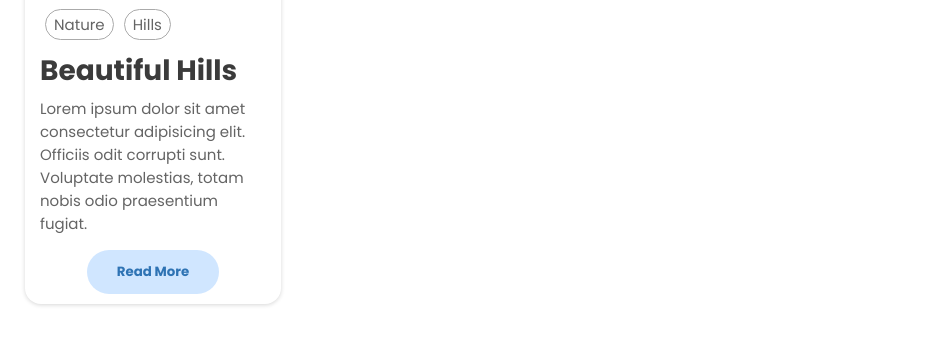
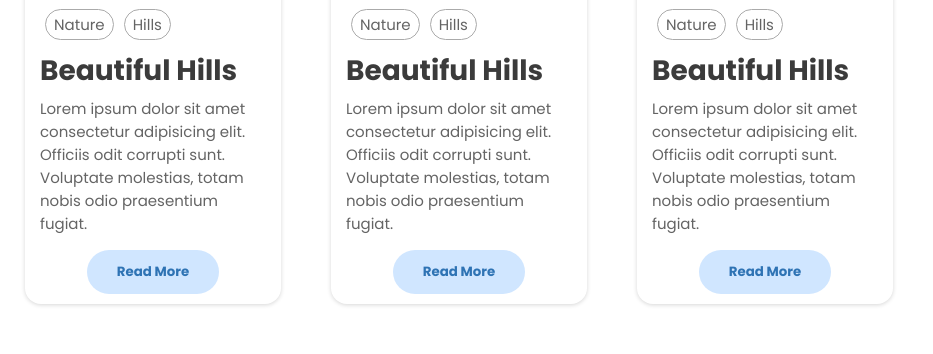
Before and after one commit to Sagnik-23/Dream_list, a Flask app: page / in a window 1280 px wide. Shown: the part 787-1141 px from the top of the page, without its empty margins (0-933 px from the left). Run offline with Flask 3, Linux system fonts and the light colour scheme.

Commit message:
designed the cards

```diff
--- a/static/css/home.css
+++ b/static/css/home.css
@@ -149,6 +149,10 @@
     margin: 0 45px;
 }
 
+.cards{
+    display: flex;
+}
+
 .card{
     border: none;
     border-radius: 16px;
--- a/templates/home.html
+++ b/templates/home.html
@@ -59,6 +59,44 @@
                     <button class = "button-1">Read More</button>
                 </div>
             </div>
+
+            <div class="card">
+                <div class="image">
+                    <img src="https://images.unsplash.com/photo-1698160540199-26ec7f574872?auto=format&fit=crop&q=80&w=2070&ixlib=rb-4.0.3&ixid=M3wxMjA3fDB8MHxwaG90by1wYWdlfHx8fGVufDB8fHx8fA%3D%3D" alt="Nature" class = "card-img">
+                </div>
+                <div class="captions">
+                    <div class="caption-1">Nature</div>
+                    <div class="caption-2">Hills</div>
+                </div>
+                <div class="heading">
+                    <h1>Beautiful Hills</h1>
+                </div>
+                <div class="desc">
+                    Lorem ipsum dolor sit amet consectetur adipisicing elit. Officiis odit corrupti sunt. Voluptate molestias, totam nobis odio praesentium fugiat.
+                </div>
+                <div class="btn-1">
+                    <button class = "button-1">Read More</button>
+                </div>
+            </div>
+
+            <div class="card">
+                <div class="image">
+                    <img src="https://images.unsplash.com/photo-1698160540199-26ec7f574872?auto=format&fit=crop&q=80&w=2070&ixlib=rb-4.0.3&ixid=M3wxMjA3fDB8MHxwaG90by1wYWdlfHx8fGVufDB8fHx8fA%3D%3D" alt="Nature" class = "card-img">
+                </div>
+                <div class="captions">
+                    <div class="caption-1">Nature</div>
+                    <div class="caption-2">Hills</div>
+                </div>
+                <div class="heading">
+                    <h1>Beautiful Hills</h1>
+                </div>
+                <div class="desc">
+                    Lorem ipsum dolor sit amet consectetur adipisicing elit. Officiis odit corrupti sunt. Voluptate molestias, totam nobis odio praesentium fugiat.
+                </div>
+                <div class="btn-1">
+                    <button class = "button-1">Read More</button>
+                </div>
+            </div>
         </div>
     </div>
       <script src="{{ url_for('static', filename='js/home.js') }}"></script>
```
